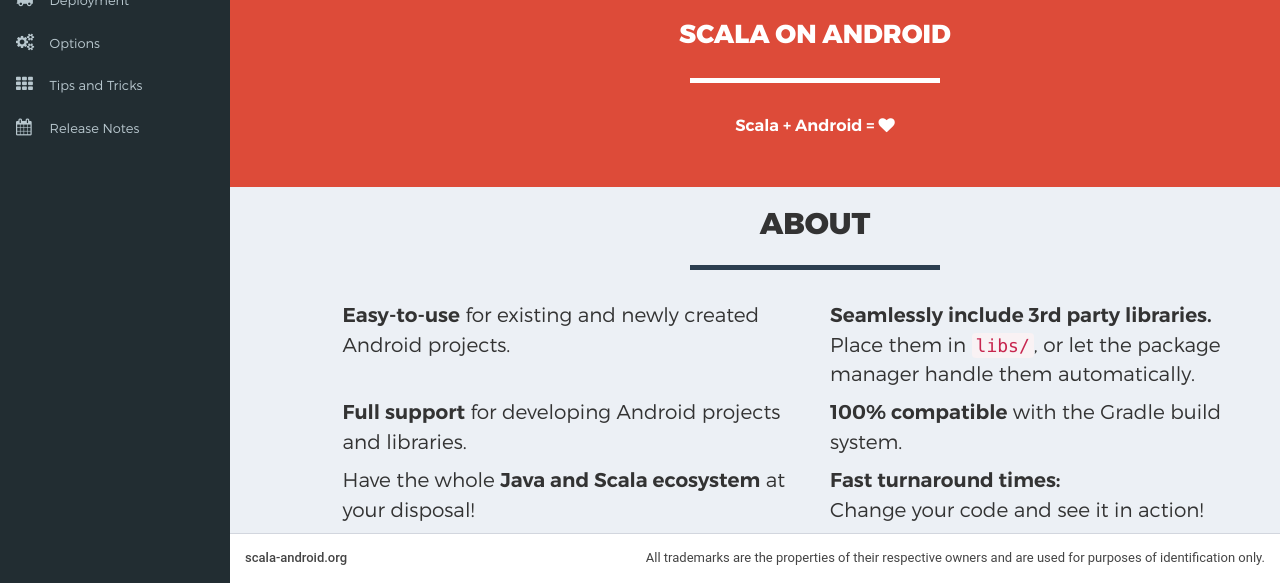
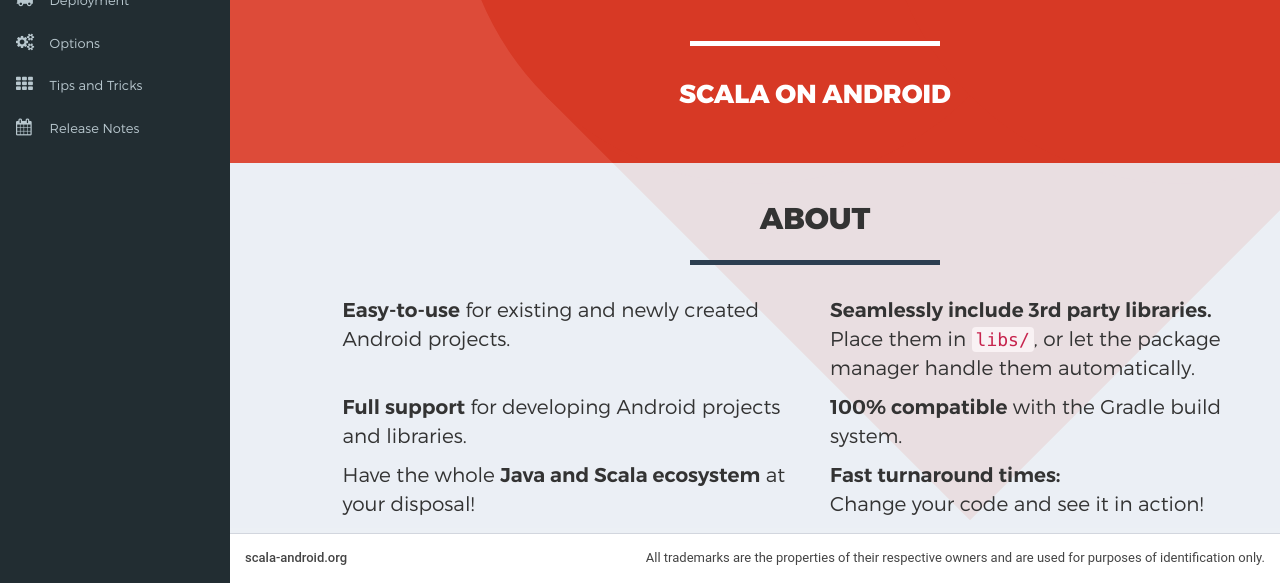
Before and after one commit to scala-android/scala-android.github.io, a Jekyll site: the page built from index.html, in a window 1280 px wide and 1037 px high, cut to the strip 454-1037 px from the top of the window. Built offline with Jekyll 4.4.1, drawn with Linux system fonts in a browser that asks for light colours; nearby versions of some CDN libraries.

Commit message:
Large heart on landing page

```diff
--- a/index.html
+++ b/index.html
@@ -57,7 +57,7 @@
 
 hr.star-light:after {
   color: #fff;
-  background-color: #dd4b39;
+  background-color: #d73925;
 }
 
 hr.star-primary {
@@ -66,11 +66,16 @@
 
 hr.star-primary:after {
   color: #2c3e50;
-  background-color: #ECF0F5;
+  background-color: #EADFE1; /*ECF0F5;*/
 }
 
 .img-centered {
   margin: 0 auto;
+}
+
+.container {
+  position: relative;
+  z-index: 10;
 }
 
 header {
@@ -100,6 +105,10 @@
   font-weight: 300;
 }
 
+.intro-text {
+  z-index: 10;
+}
+
 .content {
   padding: 0px;
 }
@@ -107,6 +116,7 @@
 .logos {
   display: inline-flex;
   align-items: center;
+  z-index: 10;
 }
 
 .scala-logo {
@@ -117,35 +127,79 @@
   padding-left: 50px;
 }
 
-.large-plus {
+.large-icon {
   font-size: 160px;
+}
+
+.success {
+  z-index: 20;
+  position: relative;
+  background-color: rgba(236, 240, 245, 0.9);
+}
+
+/*HEART*/
+.heart-shape{
+  z-index: 5;
+  position: absolute;
+  width: 600px;
+  height: 600px;
+  -webkit-transform: rotate(45deg);
+  -moz-transform: rotate(45deg);
+  -ms-transform: rotate(45deg);
+  -o-transform: rotate(45deg);
+  transform: rotate(45deg);
+  background-color: #d73925;
+  display: inline-flex;
+  align-self: center;
+  margin-top: 200px;
+  margin-left: 440px;
+}
+.heart-shape:before,
+.heart-shape:after{
+  position: absolute;
+  width: 600px;
+  height: 600px;
+  content: '';
+  -webkit-border-radius: 50%;
+  -moz-border-radius: 50%;
+  -o-border-radius: 50%;
+  border-radius: 50%;
+  background-color: #d73925;
+}
+.heart-shape:before{
+  bottom: 0px;
+  left: -300px;
+}
+.heart-shape:after{
+  top: -300px;
+  right: 0px;
 }
 
 </style>
 
 <!-- Header -->
+<div class="heart-shape"></div>
 <header>
   <div class="container">
     <div class="row">
       <div class="col-lg-12 logos">
         <img class="img-responsive scala-logo" src="{{site.baseurl}}/resources/img/scala-spiral-white.svg" alt="Scala on Android" style="width: 300px; height: 300px;">
-        <span><i class="fa fa-plus large-plus"></i></span>
+        <span><i class="fa fa-plus large-icon"></i></span>
         <img class="img-responsive android-logo" src="{{site.baseurl}}/resources/img/android.svg" alt="Scala on Android" style="width: 300px; height: 300px;">
       </div>
       <div class="col-lg-12">
         <div class="intro-text">
+          <hr class="star-light">
           <span class="name">Scala on Android</span>
-          <hr class="star-light">
-          <span class="skills"><b>Scala + Android = <i class="fa fa-heart"></i></b></span>
         </div>
       </div>
     </div>
   </div>
 </header>
-
 <section class="success" id="about">
   <div class="container">
     <div class="row">
+      <br/>
       <div class="col-lg-12 text-center">
         <h2>About</h2>
         <hr class="star-primary">
--- a/resources/css/main.scss
+++ b/resources/css/main.scss
@@ -16,6 +16,8 @@
 
 $small-font-size:  $base-font-size * 0.875;
 $base-line-height: 1.5;
+
+$color-yellow: rgba(250,184,66, 1);
 
 body {
   font-family: $base-font-family;
```
